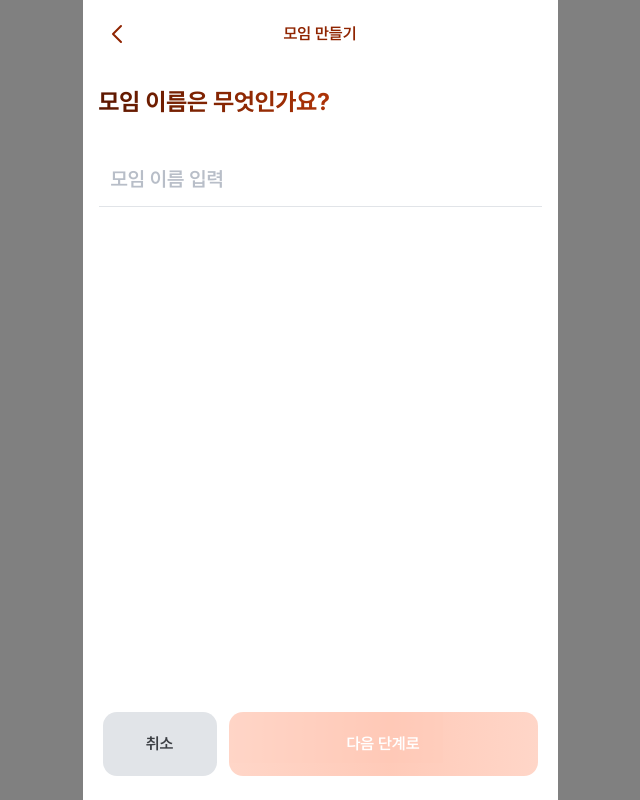
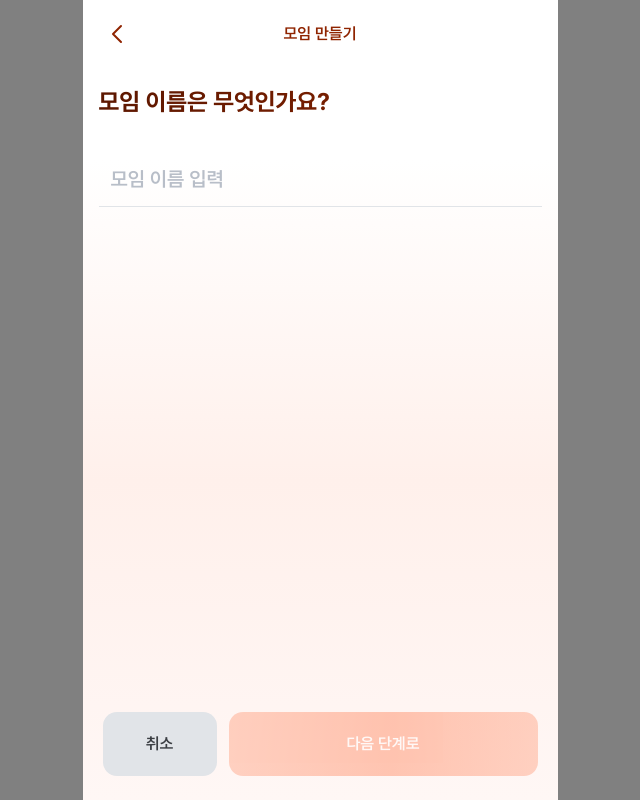
Before and after one commit to depromeet/17th-team3-Web, a Next.js app: page /meetings/create in a window 1280 px wide. Shown: the whole page, without its empty margins (320-960 px from the left). Built offline with nearby package versions, Linux system fonts and the light colour scheme.

Commit message:
[Design] 배경화면 디자인 시스템 적용 (#41)

```diff
--- a/src/app/_components/typography/Heading.tsx
+++ b/src/app/_components/typography/Heading.tsx
@@ -5,7 +5,7 @@ import { cva, type VariantProps } from 'class-variance-authority';
 import { cn } from '@/app/_lib/cn';
 
 const headingVariants = cva(
-  'bg-gradient-to-r from-orange-900 to-orange-500 bg-clip-text font-bold whitespace-pre-line text-transparent',
+  'bg-gradient-to-r from-orange-900 to-orange-800 bg-clip-text font-bold whitespace-pre-line text-transparent',
   {
     variants: {
       level: {
--- a/src/app/meetings/create/page.tsx
+++ b/src/app/meetings/create/page.tsx
@@ -89,7 +89,7 @@ const CreatePage = () => {
   };
 
   return (
-    <div className="flex h-[100dvh] flex-col">
+    <div className="flex h-[100dvh] flex-col background-1">
       <TopNavigation title="모임 만들기" showBackButton onLeftClick={handleCancel} />
       {/* todo: StepIndicator 컴포넌트로 추가 */}
       {renderStep()}
```
